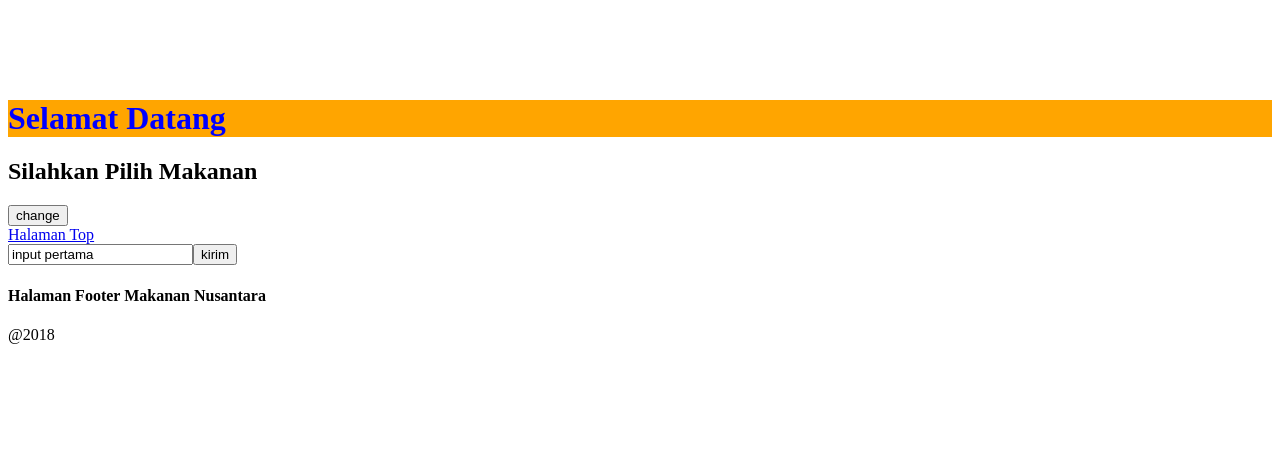
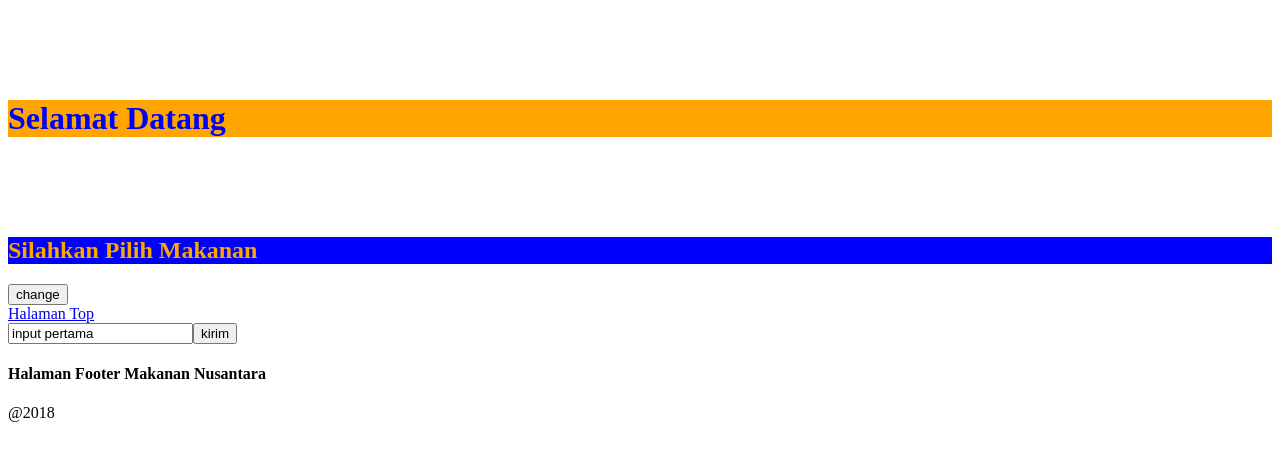
Before and after one commit to alboyz/belajar-react, a React (Create React App) app: page / in a window 1280 px wide. Shown: the top 460 px of the page. Built offline with nearby package versions, Linux system fonts and the light colour scheme.

Commit message:
react css internal

```diff
--- a/src/components/Header.js
+++ b/src/components/Header.js
@@ -1,4 +1,10 @@
 import React, { Component } from 'react';
+const judul = {
+		color: "orange",
+		backgroundColor: "blue",
+		marginTop: "100px"
+
+}
 class Header extends Component{
 		constructor(props){
 				super(props);
@@ -41,7 +47,7 @@ class Header extends Component{
 																marginTop:"100px"
 														}}
 												>Selamat Datang</h1>
-												<h2>Silahkan Pilih Makanan</h2>
+												<h2 style={judul}>Silahkan Pilih Makanan</h2>
 
 										</div>
 								):(
```
